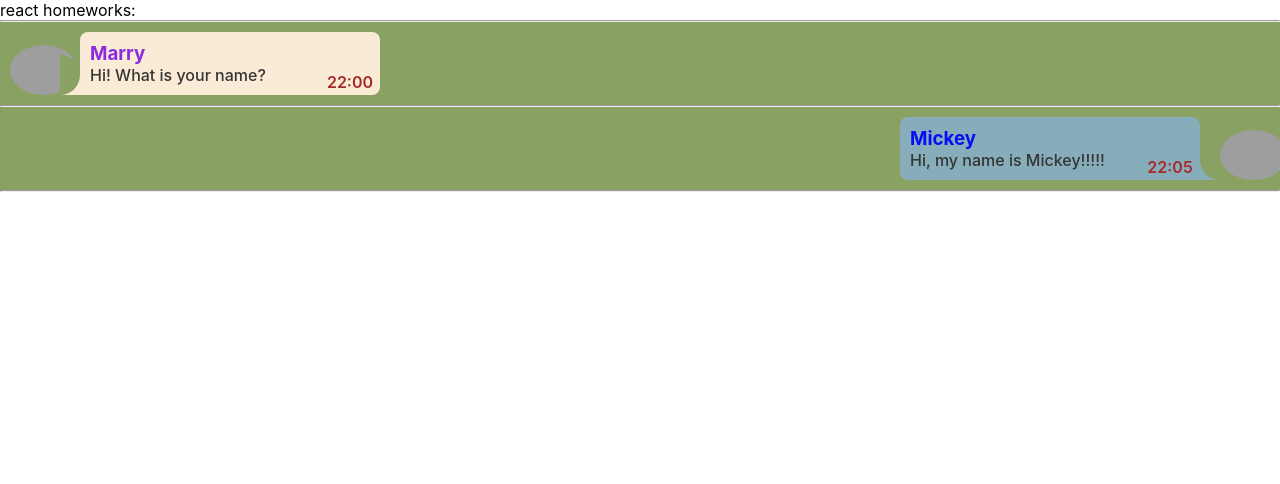
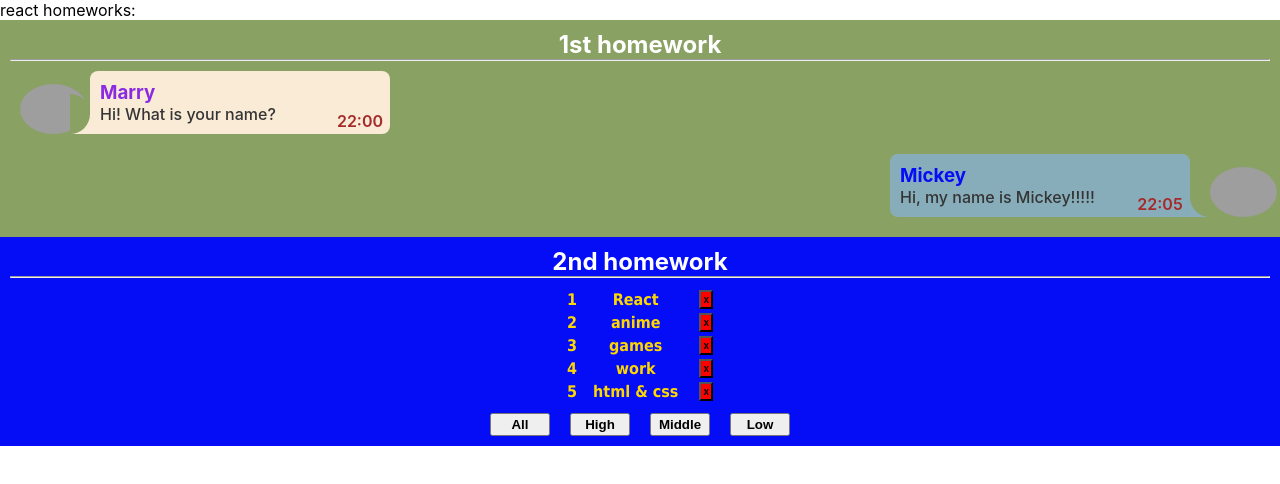
Before and after one commit to aliaksandr-batskalevich/3-react-ignatTasks, a React (Create React App) app: page / in a window 1280 px wide. Shown: the top 484 px of the page. Built offline with nearby package versions, Linux system fonts and the light colour scheme; grey boxes are pictures that could not be loaded.

Commit message:
Add files of 2nd homework

```diff
--- a/src/p1-main/m1-ui/u1-app/App.tsx
+++ b/src/p1-main/m1-ui/u1-app/App.tsx
@@ -1,13 +1,14 @@
 import React from 'react'
 import s from './App.module.css'
 import HW1 from '../../../p2-homeworks/h1/HW1'
+import HW2 from "../../../p2-homeworks/h2/HW2";
 
 function App() {
     return (
         <div className={s.App}>
             <div>react homeworks:</div>
             <HW1/>
-            {/*<HW2/>*/}
+            <HW2/>
             {/*<HW3/>*/}
             {/*<HW4/>*/}
             {/*<HW5/>*/}
--- a/src/p2-homeworks/h1/AlternativeMessage.module.css
+++ b/src/p2-homeworks/h1/AlternativeMessage.module.css
@@ -9,7 +9,7 @@
     display: flex;
     justify-content: flex-end;
     align-items: flex-end;
-    background-color: #89a162;
+    /*background-color: #89a162;*/
 }
 
 .imgWrapper {
--- a/src/p2-homeworks/h1/HW1.tsx
+++ b/src/p2-homeworks/h1/HW1.tsx
@@ -1,6 +1,7 @@
 import React from 'react'
 import {Message} from "./Message";
 import {AlternativeMessage} from "./AlternativeMessage";
+import s from './Hw1.module.css'
 
 const messageData = [{
     avatar: 'https://sun9-74.userapi.com/Ph-WiuOtF985il9AvN9JqiCWedmHtSGSSTXrSA/ltEB2Z2-YO4.jpg',
@@ -16,12 +17,11 @@ const messageData = [{
 
 function HW1() {
     return (
-        <div>
+        <div className={s.hw1Wrapper}>
+            <h2>1st homework</h2>
             <hr/>
             <Message text={messageData[0]}/>
-            <hr/>
             <AlternativeMessage text={messageData[1]}/>
-            <hr/>
         </div>
     )
 }
--- /dev/null
+++ b/src/p2-homeworks/h1/Hw1.module.css
@@ -0,0 +1,9 @@
+.hw1Wrapper {
+    padding: 10px;
+    background-color: #89a162;
+}
+
+.hw1Wrapper h2 {
+    color: white;
+    text-align: center;
+}
--- a/src/p2-homeworks/h1/Message.module.css
+++ b/src/p2-homeworks/h1/Message.module.css
@@ -8,7 +8,7 @@
     padding: 10px;
     display: flex;
     align-items: flex-end;
-    background-color: #89a162;
+    /*background-color: #89a162;*/
 }
 
 .imgWrapper {
--- /dev/null
+++ b/src/p2-homeworks/h2/Affair.module.css
@@ -0,0 +1,22 @@
+.taskWrapper {
+    padding: 2px;
+    width: 150px;
+    display: flex;
+    justify-content: space-between;
+}
+
+.taskName, .taskId {
+    font-family: Tahoma;
+    font-size: 16px;
+    font-weight: bold;
+    color: gold;
+}
+
+.delButton {
+    padding: 1px 2px;
+    font-size: 10px;
+    line-height: 10px;
+    margin-left: 5px;
+    font-weight: bold;
+    background-color: red;
+}
--- a/src/p2-homeworks/h2/Affair.tsx
+++ b/src/p2-homeworks/h2/Affair.tsx
@@ -1,21 +1,24 @@
 import React from 'react'
+import {AffairType} from "./HW2";
+import s from './Affair.module.css'
 
 type AffairPropsType = {
-    // key не нужно типизировать
-    affair: any // need to fix any
-    deleteAffairCallback: any // need to fix any
+    affair: AffairType
+    deleteAffairCallback: (_id: number) => void
 }
 
 function Affair(props: AffairPropsType) {
-    const deleteCallback = () => {}// need to fix
+    const deleteCallback = () => {
+        props.deleteAffairCallback(props.affair._id)
+    };
 
     return (
-        <div>
-            // show some text
-
-            <button onClick={deleteCallback}>X</button>
+        <div className={s.taskWrapper}>
+            <span className={s.taskId}>{props.affair._id}</span>
+            <span className={s.taskName}>{props.affair.name}</span>
+            <button className={s.delButton} onClick={deleteCallback}>x</button>
         </div>
-    )
+    );
 }
 
-export default Affair
+export default Affair;
--- a/src/p2-homeworks/h2/Affairs.module.css
+++ b/src/p2-homeworks/h2/Affairs.module.css
@@ -1,3 +1,24 @@
-.someClass {
+.affairsWrapper {
+    width: 300px;
+    margin: auto;
+}
+
+.tasksWrapper {
+    margin-top: 10px;
+    display: flex;
+    flex-direction: column;
+    align-items: center;
 
 }
+
+.buttonWrapper {
+    margin-top: 10px;
+    display: flex;
+    justify-content: space-between;
+}
+
+.buttonWrapper button {
+    padding: 2px;
+    width: 20%;
+    font-weight: bold;
+}
--- a/src/p2-homeworks/h2/Affairs.tsx
+++ b/src/p2-homeworks/h2/Affairs.tsx
@@ -1,38 +1,37 @@
-import React from 'react'
-import Affair from './Affair'
-import {AffairType} from './HW2'
+import React from 'react';
+import Affair from './Affair';
+import {AffairType, FilterType} from './HW2';
+import s from './Affairs.module.css'
 
-type AffairsPropsType = { // need to fix any
-    data: any
-    setFilter: any
-    deleteAffairCallback: any
+type AffairsPropsType = {
+    data: Array<AffairType>
+    setFilter: (filter: FilterType) => void
+    deleteAffairCallback: (_id: number) => void
 }
 
 function Affairs(props: AffairsPropsType) {
-    const mappedAffairs = props.data.map((a: AffairType) => (
-        <Affair // should work
-            key={a._id} // кеи ОБЯЗАТЕЛЬНЫ в 99% - так что лучше их писать всегда при создании компонент в мапе
-            affair={a}
-            deleteAffairCallback={props.deleteAffairCallback}
-        />
-    ))
+    const mappedAffairs = props.data.map((a: AffairType) => <Affair key={a._id} affair={a} deleteAffairCallback={props.deleteAffairCallback}/>);
 
-    const setAll = () => {} // need to fix
-    const setHigh = () => {}
-    const setMiddle = () => {}
-    const setLow = () => {}
+    const setAll = () => {props.setFilter('all')};
+    const setHigh = () => {props.setFilter('high')};
+    const setMiddle = () => {props.setFilter('middle')};
+    const setLow = () => {props.setFilter('low')};
 
     return (
-        <div>
+        <div className={s.affairsWrapper}>
 
-            {mappedAffairs}
+            <div className={s.tasksWrapper}>
+                {mappedAffairs}
+            </div>
 
-            <button onClick={setAll}>All</button>
-            <button onClick={setHigh}>High</button>
-            <button onClick={setMiddle}>Middle</button>
-            <button onClick={setLow}>Low</button>
+            <div className={s.buttonWrapper}>
+                <button onClick={setAll}>All</button>
+                <button onClick={setHigh}>High</button>
+                <button onClick={setMiddle}>Middle</button>
+                <button onClick={setLow}>Low</button>
+            </div>
         </div>
     )
-}
+};
 
-export default Affairs
+export default Affairs;
--- /dev/null
+++ b/src/p2-homeworks/h2/HW2.module.css
@@ -0,0 +1,9 @@
+.hw2Wrapper {
+    padding: 10px;
+    background-color: #040df6;
+}
+
+.tittle {
+    color: white;
+    text-align: center;
+}
--- a/src/p2-homeworks/h2/HW2.tsx
+++ b/src/p2-homeworks/h2/HW2.tsx
@@ -1,54 +1,59 @@
 import React, {useState} from 'react'
 import Affairs from './Affairs'
+import s from './HW2.module.css'
 
 // types
-export type AffairPriorityType = any // need to fix any
-export type AffairType = any // need to fix any
+export type AffairPriorityType = 'low' | 'middle' | 'high'
+export type AffairType = {
+    _id: number
+    name: string
+    priority: AffairPriorityType
+}
 export type FilterType = 'all' | AffairPriorityType
 
 // constants
-const defaultAffairs: any = [ // need to fix any
+const defaultAffairs: Array<AffairType> = [
     {_id: 1, name: 'React', priority: 'high'},
     {_id: 2, name: 'anime', priority: 'low'},
     {_id: 3, name: 'games', priority: 'low'},
     {_id: 4, name: 'work', priority: 'high'},
-    {_id: 5, name: 'html & css', priority: 'middle'},
+    {_id: 5, name: 'html & css', priority: 'middle'}
 ]
 
 // pure helper functions
-export const filterAffairs = (affairs: any, filter: any): any => { // need to fix any
-    if (filter === 'all') return affairs
-    else return // need to fix
-}
-export const deleteAffair = (affairs: any, _id: any): any => { // need to fix any
-    return // need to fix
+export const filterAffairs = (affairs: Array<AffairType>, filter: FilterType): Array<AffairType> => {
+    if (filter === 'all') {
+        return affairs;
+    } else {
+        return affairs.filter(affair => affair.priority === filter)
+    }
 }
 
-function HW2() {
-    const [affairs, setAffairs] = useState<any>(defaultAffairs) // need to fix any
-    const [filter, setFilter] = useState<FilterType>('all')
+export const deleteAffair = (affairs: Array<AffairType>, _id: number): Array<AffairType> => {
+    return affairs.filter(affair => affair._id !== _id)
+}
 
-    const filteredAffairs = filterAffairs(affairs, filter)
-    const deleteAffairCallback = (_id: any) => setAffairs(deleteAffair(affairs, _id)) // need to fix any
+function HW2 () {
+
+    const [affairs, setAffairs] = useState<Array<AffairType>>(defaultAffairs);
+    const [filter, setFilter] = useState<FilterType>('all');
+
+    const filteredAffairs = filterAffairs(affairs, filter);
+
+    const deleteAffairCallback = (_id: number) => setAffairs(deleteAffair(affairs, _id));
 
     return (
-        <div>
+        <div className={s.hw2Wrapper}>
+            <h2 className={s.tittle}>2nd homework</h2>
             <hr/>
-            homeworks 2
-
-            {/*should work (должно работать)*/}
             <Affairs
                 data={filteredAffairs}
                 setFilter={setFilter}
                 deleteAffairCallback={deleteAffairCallback}
             />
 
-            <hr/>
-            {/*для личного творчества, могу проверить*/}
-            {/*<AlternativeAffairs/>*/}
-            <hr/>
         </div>
     )
 }
 
-export default HW2
+export default HW2;
```
